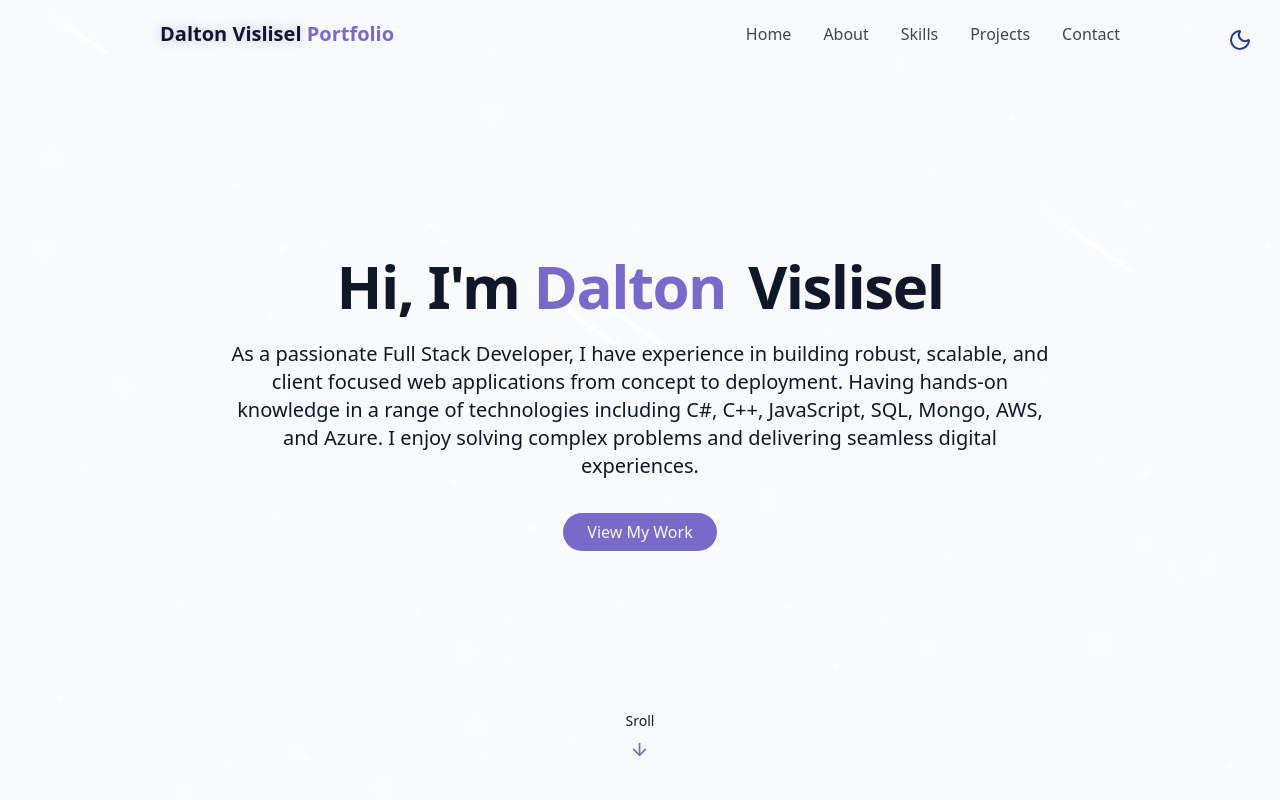
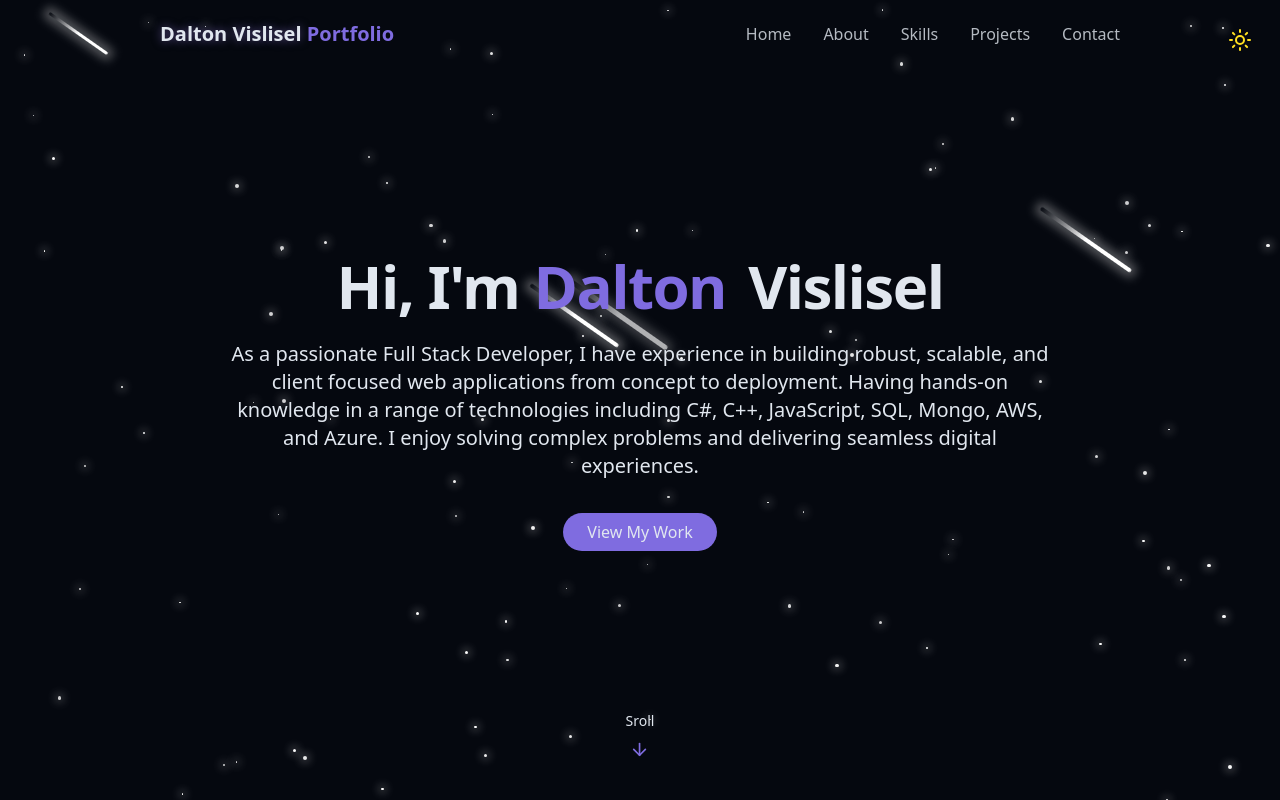
Before and after one commit to Dalton-V/Portfolio, a React (Vite) app: page / in a window 1280 px wide. Shown: the top 800 px of the page. Built offline with nearby package versions, Linux system fonts and the light colour scheme.

Commit message:
Dark by default

```diff
--- a/src/components/ThemeToggle.jsx
+++ b/src/components/ThemeToggle.jsx
@@ -7,12 +7,12 @@
 
     useEffect(() => {
         const storedTheme = localStorage.getItem("theme");
-        if (storedTheme === "dark")
+        if (storedTheme === "light")
         {
-            setIsDarkMode(true);
+            setIsDarkMode(false);
+        }else {
+            setIsDarkMode(true)
             document.documentElement.classList.add("dark");
-        }else {
-            setIsDarkMode(false)
         }
     }, [])
 
```
